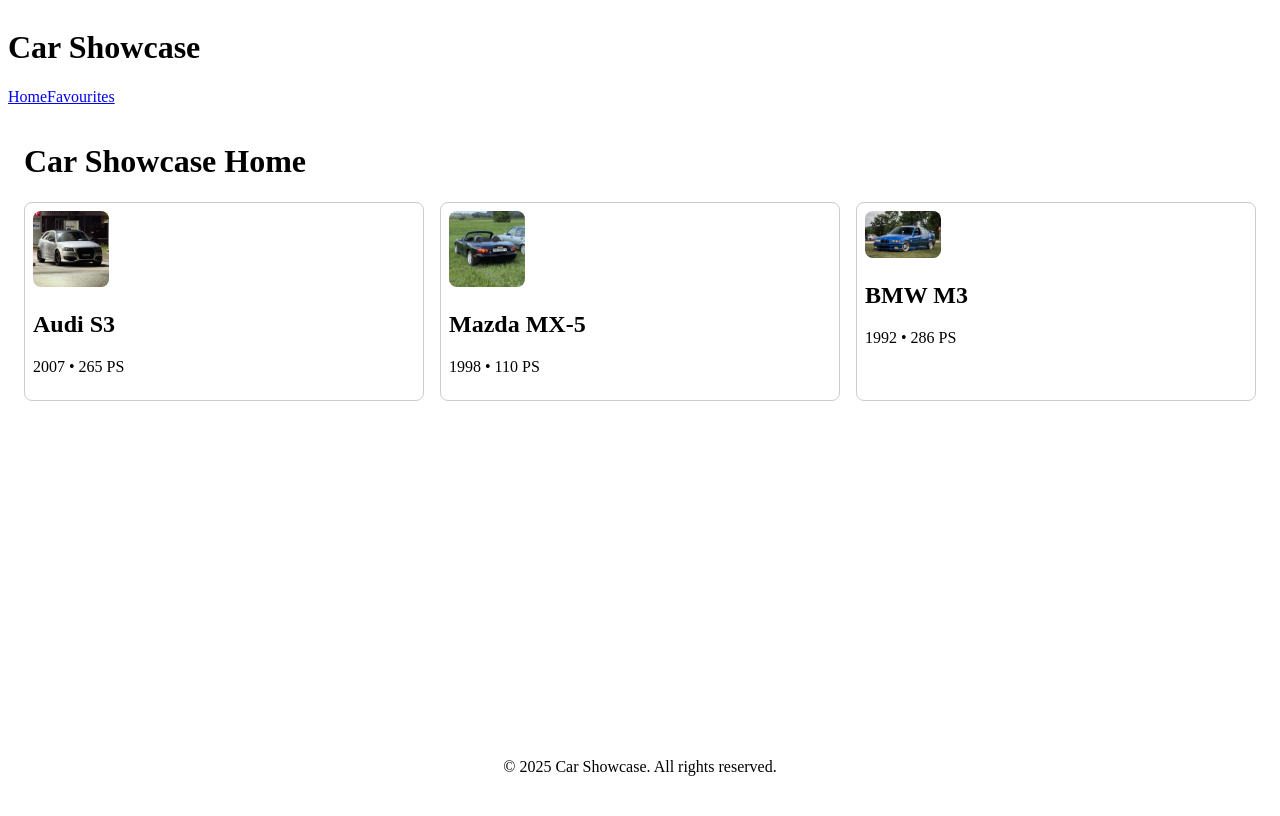
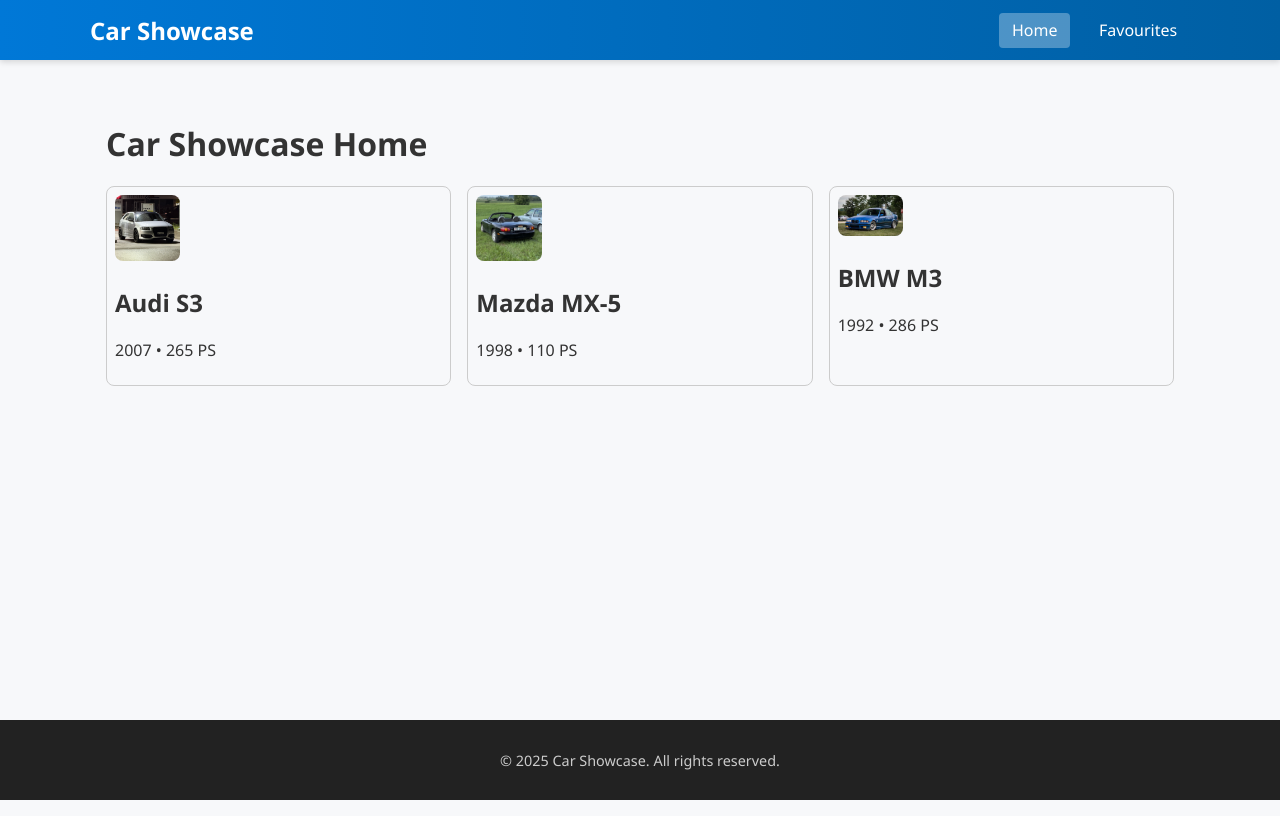
Before and after one commit to De27vin/CarShowcase, a Vue app: page / in a window 1280 px wide. Built offline with nearby package versions, Linux system fonts and the light colour scheme.

Commit message:
Style: Change App.vue design

```diff
--- a/src/App.vue
+++ b/src/App.vue
@@ -1,19 +1,25 @@
 <template>
   <div id="app">
-    <header>
-      <h1>Car Showcase</h1>
-      <nav>
-        <RouterLink to="/">Home</RouterLink>
-        <RouterLink to="/favourites">Favourites</RouterLink>
-      </nav>
+    <header class="app-header">
+      <div class="container header-content">
+        <h1 class="logo">Car Showcase</h1>
+        <nav class="nav-links">
+          <RouterLink to="/" class="nav-link" active-class="active">Home</RouterLink>
+          <RouterLink to="/favourites" class="nav-link" active-class="active"
+            >Favourites</RouterLink
+          >
+        </nav>
+      </div>
     </header>
 
-    <main>
+    <main class="app-main container">
       <RouterView />
     </main>
 
-    <footer id="footer">
-      <p>&copy; 2025 Car Showcase. All rights reserved.</p>
+    <footer class="app-footer">
+      <div class="container">
+        <p>&copy; 2025 Car Showcase. All rights reserved.</p>
+      </div>
     </footer>
   </div>
 </template>
--- a/src/style.css
+++ b/src/style.css
@@ -12,3 +12,70 @@
   text-align: center;
   padding: 1rem;
 }
+
+/* App.vue */
+body {
+  margin: 0;
+  font-family: 'Segoe UI', Roboto, sans-serif;
+  background-color: #f7f8fa;
+  color: #333;
+}
+
+.container {
+  max-width: 1100px;
+  margin: 0 auto;
+  padding: 0 1rem;
+}
+
+.app-header {
+  background: linear-gradient(90deg, #0078d7, #005fa3);
+  color: white;
+  padding: 0.8rem 0;
+  box-shadow: 0 2px 6px rgba(0, 0, 0, 0.15);
+}
+
+.header-content {
+  display: flex;
+  justify-content: space-between;
+  align-items: center;
+}
+
+.logo {
+  margin: 0;
+  font-size: 1.5rem;
+  font-weight: bold;
+}
+
+.nav-links {
+  display: flex;
+  gap: 1rem;
+}
+
+.nav-link {
+  color: white;
+  text-decoration: none;
+  padding: 0.4rem 0.8rem;
+  border-radius: 4px;
+  transition: background 0.2s ease-in-out;
+}
+
+.nav-link:hover {
+  background: rgba(255, 255, 255, 0.15);
+}
+
+.nav-link.active {
+  background: rgba(255, 255, 255, 0.3);
+}
+
+.app-main {
+  min-height: 70vh;
+  padding: 1.5rem 0;
+}
+
+.app-footer {
+  background: #222;
+  color: #ccc;
+  padding: 1rem 0;
+  text-align: center;
+  font-size: 0.9rem;
+}
```
